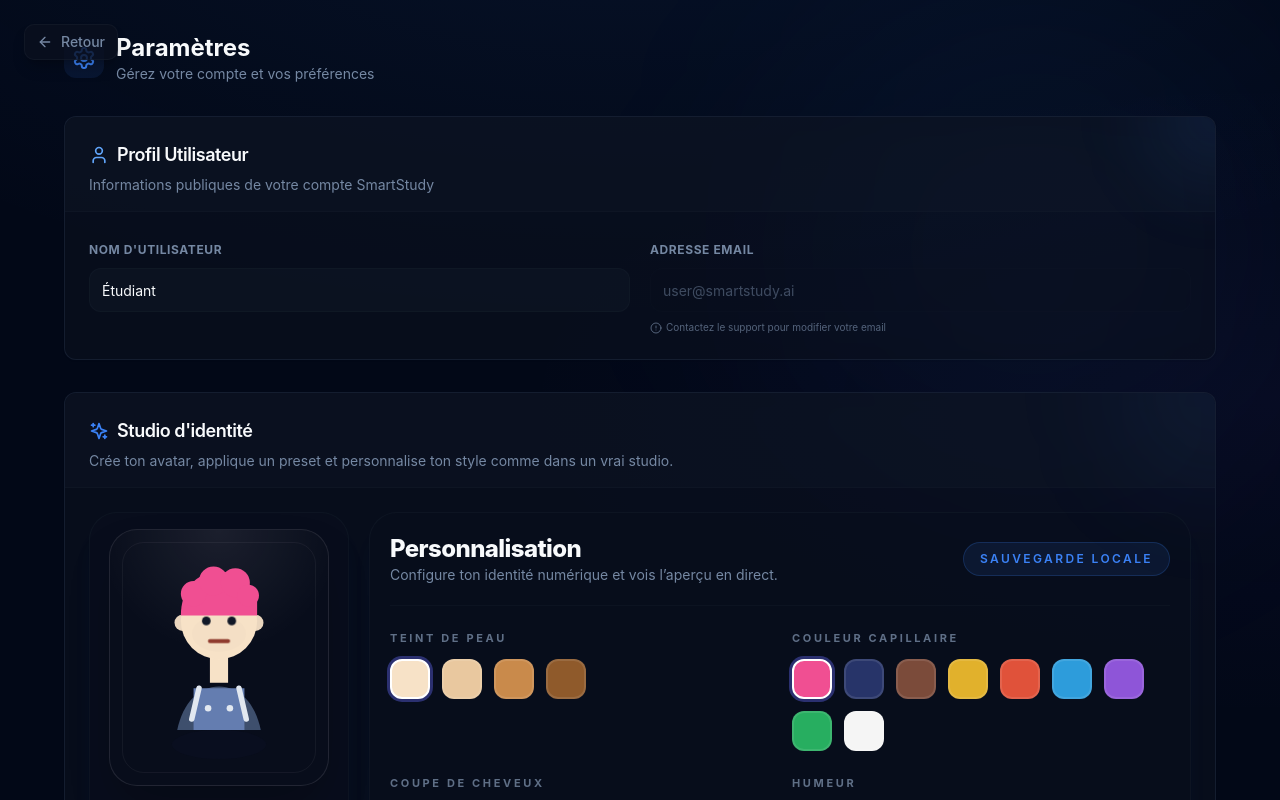
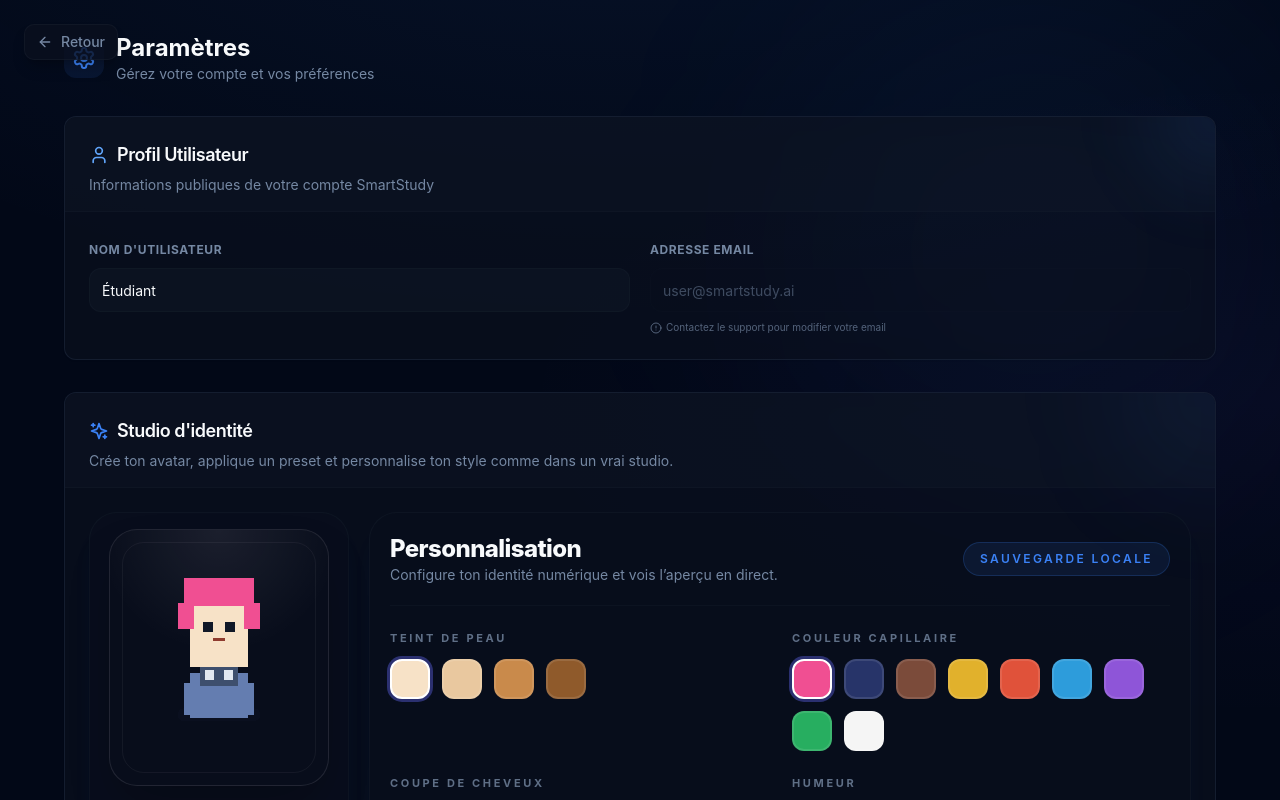
Before and after one commit to 0xh06/project-fin-de-semestre, a Next.js app in the folder frontend/: page /settings in a window 1280 px wide. Shown: the top 800 px of the page. Built offline with nearby package versions, Linux system fonts and the light colour scheme; no server answers.

Commit message:
Implement pixel avatar rendering and SQLite document persistence fixes

```diff
--- a/frontend/components/avatar-studio.tsx
+++ b/frontend/components/avatar-studio.tsx
@@ -115,222 +115,110 @@ function ColorChip({
 export function AvatarFigure({ avatar, className }: AvatarFigureProps) {
   const config = normalizeAvatarConfig(avatar)
   const backgroundTheme = getAvatarBackgroundTheme(config.background)
-  const faceShadow = 'rgba(17, 24, 39, 0.18)'
-  const stroke = 'rgba(15, 23, 42, 0.45)'
-
-  const renderHair = () => {
-    switch (config.hairStyle) {
-      case 'short':
-        return (
-          <>
-            <path d="M42 43c0-14 8-24 19-24s19 10 19 24v6H42z" fill={config.hairColor} />
-            <path d="M42 44c5-7 12-10 18-10 8 0 14 2 20 10" fill="none" stroke={stroke} strokeWidth="2" />
-          </>
-        )
-      case 'long':
-        return (
-          <>
-            <path d="M39 44c0-17 9-27 21-27s21 10 21 27v19H39z" fill={config.hairColor} />
-            <path d="M45 78V43m30 35V43" stroke="rgba(255,255,255,0.16)" strokeWidth="2" />
-          </>
-        )
-      case 'spiky':
-        return (
-          <>
-            <path d="M38 44l7-15 7 8 8-13 7 11 8-9 7 18v5H38z" fill={config.hairColor} />
-            <path d="M42 45h36" stroke={stroke} strokeWidth="2" />
-          </>
-        )
-      case 'bun':
-        return (
-          <>
-            <circle cx="60" cy="20" r="9" fill={config.hairColor} />
-            <path d="M40 44c0-16 8-25 20-25s20 9 20 25v4H40z" fill={config.hairColor} />
-          </>
-        )
-      case 'fluffy':
-      default:
-        return (
-          <>
-            <path d="M39 47c0-14 8-24 21-24 5 0 9 1 13 4l5 4c2 2 3 5 3 8v8H39z" fill={config.hairColor} />
-            <circle cx="46" cy="35" r="7" fill={config.hairColor} />
-            <circle cx="57" cy="28" r="8" fill={config.hairColor} />
-            <circle cx="69" cy="29" r="8" fill={config.hairColor} />
-            <circle cx="76" cy="36" r="6" fill={config.hairColor} />
-          </>
-        )
-    }
-  }
-
-  const renderEyes = () => {
-    switch (config.mood) {
-      case 'happy':
-        return (
-          <>
-            <path d="M49 49c2 3 6 3 8 0" fill="none" stroke="#1F2937" strokeWidth="2.5" strokeLinecap="round" className="animate-blink origin-center" />
-            <path d="M63 49c2 3 6 3 8 0" fill="none" stroke="#1F2937" strokeWidth="2.5" strokeLinecap="round" className="animate-blink origin-center" />
-          </>
-        )
-      case 'cool':
-        return (
-          <>
-            <rect x="47" y="47" width="11" height="6" rx="3" fill="#111827" />
-            <rect x="62" y="47" width="11" height="6" rx="3" fill="#111827" />
-          </>
-        )
-      case 'surprised':
-        return (
-          <>
-            <circle cx="53" cy="50" r="3.5" fill="#111827" />
-            <circle cx="67" cy="50" r="3.5" fill="#111827" />
-          </>
-        )
-      case 'thinking':
-        return (
-          <>
-            <path d="M47 49c3-2 7-2 10 0" fill="none" stroke="#111827" strokeWidth="2.5" strokeLinecap="round" />
-            <path d="M63 49c3-2 7-2 10 0" fill="none" stroke="#111827" strokeWidth="2.5" strokeLinecap="round" />
-          </>
-        )
-      case 'wink':
-        return (
-          <>
-            <circle cx="53" cy="50" r="2.8" fill="#111827" />
-            <path d="M63 50h8" fill="none" stroke="#111827" strokeWidth="2.5" strokeLinecap="round" />
-          </>
-        )
-      case 'neutral':
-      default:
-        return (
-          <>
-            <circle cx="53" cy="50" r="2.4" fill="#111827" className="animate-blink origin-center" />
-            <circle cx="67" cy="50" r="2.4" fill="#111827" className="animate-blink origin-center" />
-          </>
-        )
-    }
-  }
-
-  const renderMouth = () => {
-    switch (config.mood) {
-      case 'happy':
-        return <path d="M52 61c3 4 13 4 16 0" fill="none" stroke="#8F3B2E" strokeWidth="2.8" strokeLinecap="round" />
-      case 'surprised':
-        return <circle cx="60" cy="61" r="3.5" fill="#8F3B2E" />
-      case 'thinking':
-        return <path d="M54 61c4-1 8-1 12 0" fill="none" stroke="#8F3B2E" strokeWidth="2.3" strokeLinecap="round" />
-      case 'wink':
-        return <path d="M55 62c3 1 8 1 10-1" fill="none" stroke="#8F3B2E" strokeWidth="2.3" strokeLinecap="round" />
-      case 'cool':
-        return <path d="M54 61h12" fill="none" stroke="#8F3B2E" strokeWidth="2.4" strokeLinecap="round" />
-      case 'neutral':
-      default:
-        return <path d="M55 61h10" fill="none" stroke="#8F3B2E" strokeWidth="2.2" strokeLinecap="round" />
-    }
-  }
-
-  const renderOutfit = () => {
-    switch (config.outfit) {
-      case 'hoodie':
-        return (
-          <>
-            <path d="M34 110c2-16 14-26 26-26s24 10 26 26H34z" fill={config.outfitColor} />
-            <path d="M45 88c3-5 9-9 15-9s12 4 15 9l-8 9H53z" fill="rgba(255,255,255,0.16)" />
-            <path d="M56 90l4 16 4-16" fill="none" stroke="rgba(255,255,255,0.3)" strokeWidth="2" />
-          </>
-        )
-      case 'shirt':
-        return (
-          <>
-            <path d="M36 110c3-15 13-24 24-24 12 0 22 9 24 24H36z" fill={config.outfitColor} />
-            <path d="M49 86h22l-4 9H53z" fill="#F8FAFC" />
-          </>
-        )
-      case 'overalls':
-        return (
-          <>
-            <path d="M37 110c3-15 12-24 23-24 11 0 20 9 23 24H37z" fill="#3E4F6D" />
-            <path d="M46 87h28v23H46z" fill={config.outfitColor} />
-            <path d="M49 87l-4 17M71 87l4 17" stroke="#E2E8F0" strokeWidth="3" strokeLinecap="round" />
-            <circle cx="54" cy="98" r="1.8" fill="#E2E8F0" />
-            <circle cx="66" cy="98" r="1.8" fill="#E2E8F0" />
-          </>
-        )
-      case 'trench':
-        return (
-          <>
-            <path d="M35 110c4-16 14-25 25-25 11 0 21 9 25 25H35z" fill={config.outfitColor} />
-            <path d="M46 87l14 8 14-8-6 18H52z" fill="rgba(255,255,255,0.18)" />
-          </>
-        )
-      case 'tshirt':
-      default:
-        return (
-          <>
-            <path d="M34 110c4-15 13-24 26-24s22 9 26 24H34z" fill={config.outfitColor} />
-            <path d="M47 87h26" stroke="rgba(255,255,255,0.18)" strokeWidth="4" strokeLinecap="round" />
-          </>
-        )
-    }
-  }
-
-  const renderAccessory = () => {
-    switch (config.accessory) {
-      case 'glasses':
-        return (
-          <>
-            <rect x="45" y="45" width="12" height="9" rx="3" fill="none" stroke="#D6E4FF" strokeWidth="2.2" />
-            <rect x="63" y="45" width="12" height="9" rx="3" fill="none" stroke="#D6E4FF" strokeWidth="2.2" />
-            <path d="M57 49h6" stroke="#D6E4FF" strokeWidth="2" />
-          </>
-        )
-      case 'headset':
-        return (
-          <>
-            <path d="M44 45c0-11 7-18 16-18s16 7 16 18" fill="none" stroke="#CBD5E1" strokeWidth="3" />
-            <rect x="40" y="49" width="5" height="11" rx="2.5" fill="#CBD5E1" />
-            <rect x="75" y="49" width="5" height="11" rx="2.5" fill="#CBD5E1" />
-          </>
-        )
-      case 'crown':
-        return (
-          <>
-            <path d="M43 31l7 6 10-11 10 11 7-6 3 11H40z" fill="#F4C542" />
-            <circle cx="50" cy="37" r="2" fill="#FDE68A" />
-            <circle cx="60" cy="29" r="2.2" fill="#FDE68A" />
-            <circle cx="70" cy="37" r="2" fill="#FDE68A" />
-          </>
-        )
-      case 'visor':
-        return (
-          <>
-            <path d="M44 44c5-5 12-8 16-8 7 0 13 2 17 8l-3 7H47z" fill="#60A5FA" fillOpacity="0.85" />
-            <path d="M47 51h27" stroke="#DBEAFE" strokeWidth="1.8" strokeLinecap="round" />
-          </>
-        )
-      case 'none':
-      default:
-        return null
-    }
-  }
+  const faceColor = config.skinTone
+  const hairColor = config.hairColor
+  const outfitColor = config.outfitColor
 
   return (
     <div className={cn('relative overflow-hidden rounded-[28px] border border-white/10 bg-card/30 shadow-2xl', className)}>
       <div className={cn('absolute inset-0 bg-gradient-to-br', backgroundTheme.gradient)} />
       <div className={cn('absolute inset-3 rounded-[22px] border border-white/5', backgroundTheme.accent)} />
-      {/* Rendu des effets d'arrière-plan avec animation optionnelle */}
-      <div className={cn("absolute inset-0 bg-[radial-gradient(circle_at_top,rgba(255,255,255,0.08),transparent_44%)]", config.background === 'matrix' ? 'animate-pulse' : '')} />
-      <svg viewBox="0 0 120 140" className="relative z-10 h-full w-full animate-float">
-        <ellipse cx="60" cy="118" rx="26" ry="8" fill="rgba(15,23,42,0.28)" />
-        <path d="M55 70h10v14H55z" fill={config.skinTone} />
-        {renderOutfit()}
-        <circle cx="40" cy="51" r="4.5" fill={config.skinTone} opacity="0.95" />
-        <circle cx="80" cy="51" r="4.5" fill={config.skinTone} opacity="0.95" />
-        <circle cx="60" cy="50" r="21" fill={config.skinTone} />
-        <ellipse cx="60" cy="57" rx="15" ry="10" fill={faceShadow} opacity="0.07" />
-        {renderHair()}
-        {renderAccessory()}
-        {renderEyes()}
-        {renderMouth()}
+      <div className={cn('absolute inset-0 bg-[radial-gradient(circle_at_top,rgba(255,255,255,0.08),transparent_44%)]', config.background === 'matrix' ? 'animate-pulse' : '')} />
+      <svg viewBox="0 0 120 160" className="relative z-10 h-full w-full" shapeRendering="crispEdges">
+        <rect x="0" y="0" width="120" height="160" fill="transparent" />
+        <rect x="34" y="112" width="52" height="8" rx="4" fill="rgba(15,23,42,0.28)" />
+
+        {/* Body */}
+        <rect x="42" y="90" width="36" height="28" fill={outfitColor} />
+        <rect x="38" y="96" width="8" height="20" fill={outfitColor} />
+        <rect x="74" y="96" width="8" height="20" fill={outfitColor} />
+        <rect x="48" y="82" width="24" height="16" fill={outfitColor} />
+        {config.outfit === 'overalls' && (
+          <>
+            <rect x="48" y="82" width="8" height="16" fill="#3E4F6D" />
+            <rect x="56" y="82" width="8" height="16" fill="#3E4F6D" />
+            <rect x="64" y="82" width="8" height="16" fill="#3E4F6D" />
+            <rect x="51" y="88" width="6" height="6" fill="#E2E8F0" />
+            <rect x="63" y="88" width="6" height="6" fill="#E2E8F0" />
+          </>
+        )}
+
+        {/* Head */}
+        <rect x="42" y="46" width="36" height="34" fill={faceColor} />
+        <rect x="42" y="80" width="36" height="6" fill={faceColor} />
+
+        {/* Hair */}
+        {config.hairStyle === 'short' && (
+          <>
+            <rect x="38" y="36" width="44" height="16" fill={hairColor} />
+            <rect x="42" y="52" width="36" height="8" fill={hairColor} />
+          </>
+        )}
+        {config.hairStyle === 'long' && (
+          <>
+            <rect x="38" y="34" width="44" height="20" fill={hairColor} />
+            <rect x="34" y="54" width="10" height="24" fill={hairColor} />
+            <rect x="76" y="54" width="10" height="24" fill={hairColor} />
+          </>
+        )}
+        {config.hairStyle === 'spiky' && (
+          <>
+            <rect x="38" y="34" width="44" height="10" fill={hairColor} />
+            <rect x="42" y="44" width="6" height="10" fill={hairColor} />
+            <rect x="56" y="40" width="8" height="14" fill={hairColor} />
+            <rect x="68" y="44" width="6" height="10" fill={hairColor} />
+          </>
+        )}
+        {config.hairStyle === 'bun' && (
+          <>
+            <rect x="42" y="28" width="36" height="14" fill={hairColor} />
+            <rect x="48" y="18" width="24" height="16" fill={hairColor} />
+          </>
+        )}
+        {config.hairStyle === 'fluffy' && (
+          <>
+            <rect x="38" y="30" width="44" height="18" fill={hairColor} />
+            <rect x="34" y="46" width="10" height="16" fill={hairColor} />
+            <rect x="76" y="46" width="10" height="16" fill={hairColor} />
+          </>
+        )}
+
+        {/* Eyes and expressions */}
+        <rect x="50" y="58" width="6" height="6" fill="#111827" />
+        <rect x="64" y="58" width="6" height="6" fill="#111827" />
+        {config.mood === 'wink' && <rect x="64" y="60" width="8" height="2" fill="#111827" />}
+        {config.mood === 'surprised' && <rect x="58" y="66" width="4" height="4" fill="#8F3B2E" />}
+
+        {/* Mouth */}
+        {config.mood === 'happy' && <rect x="54" y="68" width="12" height="3" fill="#8F3B2E" />}
+        {(config.mood === 'neutral' || config.mood === 'cool' || config.mood === 'thinking') && <rect x="56" y="68" width="8" height="2" fill="#8F3B2E" />}
+
+        {/* Accessories */}
+        {config.accessory === 'glasses' && (
+          <>
+            <rect x="46" y="56" width="10" height="8" fill="none" stroke="#D6E4FF" strokeWidth="2" />
+            <rect x="64" y="56" width="10" height="8" fill="none" stroke="#D6E4FF" strokeWidth="2" />
+            <rect x="56" y="59" width="8" height="2" fill="#D6E4FF" />
+          </>
+        )}
+
+        {config.accessory === 'headset' && (
+          <>
+            <rect x="42" y="56" width="8" height="14" fill="#CBD5E1" />
+            <rect x="70" y="56" width="8" height="14" fill="#CBD5E1" />
+            <rect x="48" y="50" width="24" height="6" fill="none" stroke="#CBD5E1" strokeWidth="2" />
+          </>
+        )}
+
+        {config.accessory === 'crown' && (
+          <>
+            <rect x="48" y="30" width="8" height="6" fill="#F4C542" />
+            <rect x="56" y="26" width="8" height="8" fill="#F4C542" />
+            <rect x="64" y="30" width="8" height="6" fill="#F4C542" />
+          </>
+        )}
+
+        {config.accessory === 'visor' && <rect x="44" y="46" width="32" height="10" fill="#60A5FA" opacity="0.9" />}
       </svg>
     </div>
   )
```
Also changed, not shown: 1 other file (tests, documents, lock files or other folders).
